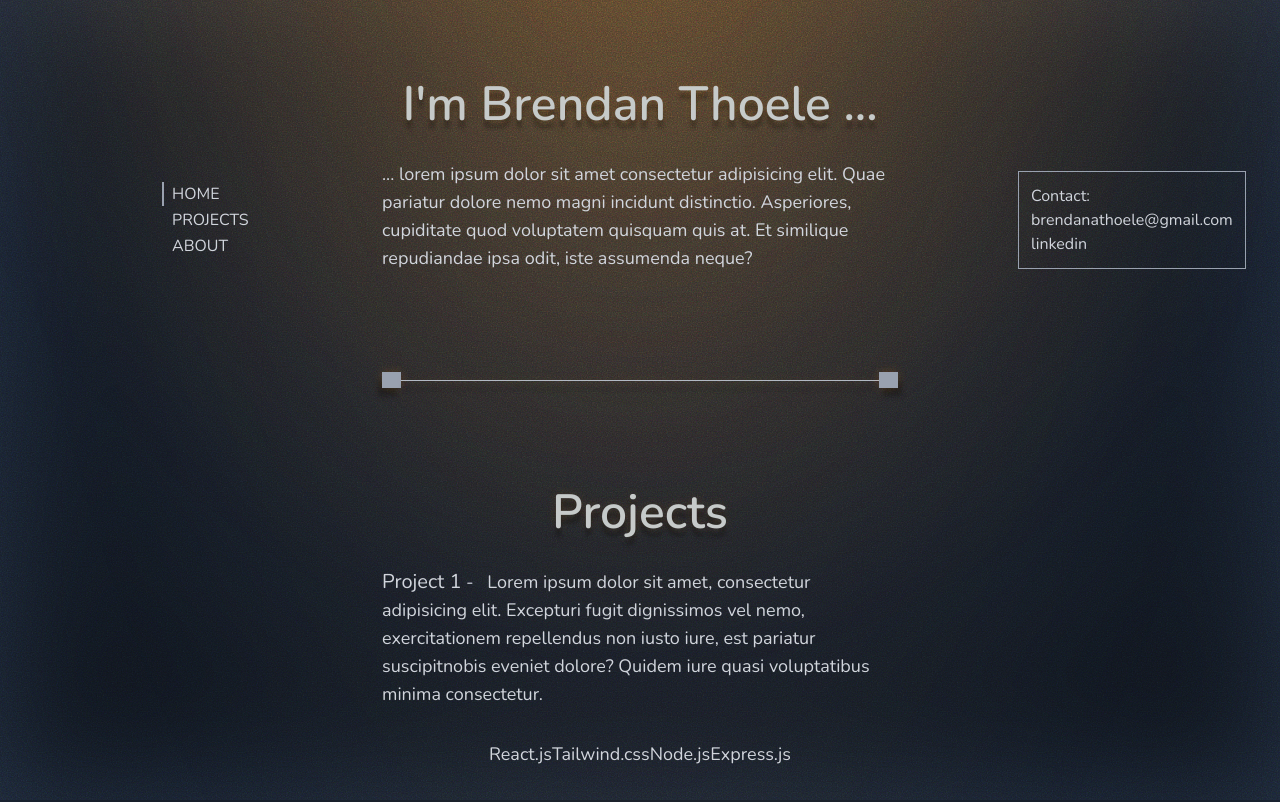
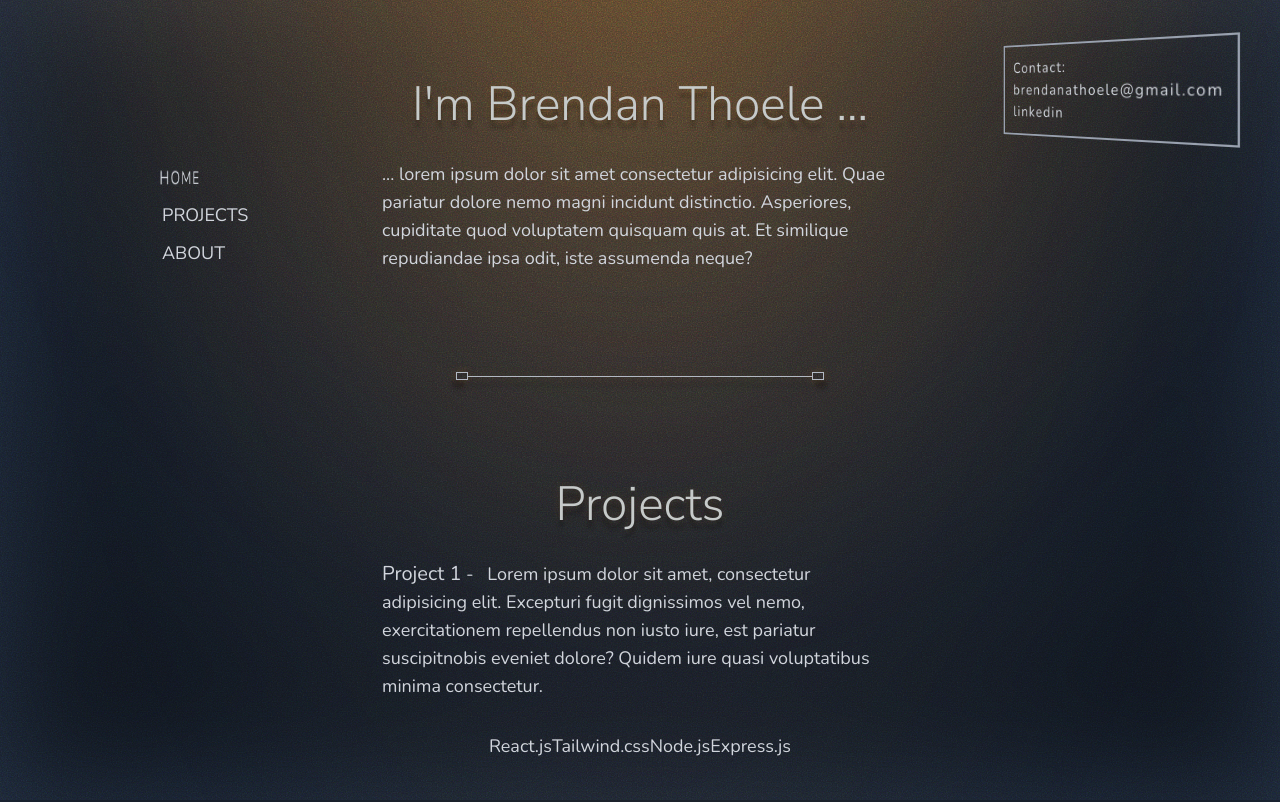
Before and after one commit to bathoele/portfolio-modern, a React app: page / in a window 1280 px wide. Shown: the top 802 px of the page. Built offline with nearby package versions, Linux system fonts and the light colour scheme; the HTML template or start-up script is replaced by a standard one.

Commit message:
Add rotate effects to nav menu and contact card

```diff
--- a/src/AboutPage.jsx
+++ b/src/AboutPage.jsx
@@ -3,7 +3,7 @@ import React from "react";
 export default function AboutPage() {
   return (
     <div className="flex flex-col gap-5 items-center">
-      <h1 className="text-5xl animate-color-pulse font-semibold">About</h1>
+      <h1 className="text-5xl animate-color-pulse font-light font-head">About</h1>
       <p>Lorem ipsum dolor sit amet consectetur adipisicing elit. Fuga ab accusantium perspiciatis autem ullam corrupti eius a earum commodi. Itaque cumque voluptates eligendi? Facere voluptatum quis molestias nostrum quas nihil.</p>
       <p>Lorem ipsum dolor sit amet consectetur adipisicing elit. Cumque eius ipsa iste impedit, soluta quasi vero delectus natus doloremque? Beatae aspernatur recusandae aperiam nam libero ipsa repudiandae, dolor expedita dignissimos?</p>
       <p>Lorem, ipsum dolor sit amet consectetur adipisicing elit. Deserunt et, autem error ullam, molestiae assumenda quidem optio ratione nihil magnam aliquam eveniet eum ea, alias exercitationem! Sunt, vitae deleniti! Ab.</p>
--- a/src/ContactCard.jsx
+++ b/src/ContactCard.jsx
@@ -2,8 +2,8 @@ import React from "react";
 
 export default function ContactCard() {
   return (
-    <div className="h-70 flex flex-col justify-center z-5">
-      <div className="fixed border-1 border-gray-400 p-3">
+    <div className="h-70 flex flex-col z-5">
+      <div className="fixed right-10 top-10 border-2 border-gray-400 p-3 tracking-widest [transform:perspective(500px)_rotateY(-30deg)]">
         <h3>Contact:</h3>
         <ul>
           <li>brendanathoele@gmail.com</li>
--- a/src/HomePage.jsx
+++ b/src/HomePage.jsx
@@ -4,7 +4,7 @@ function HomePage({ setPage }) {
 
   return (
     <div className="flex flex-col items-center gap-8">
-      <h1 className="text-5xl animate-color-pulse font-semibold">I'm Brendan Thoele ...</h1>
+      <h1 className="text-5xl animate-color-pulse font-light font-head">I'm Brendan Thoele ...</h1>
       <p>... lorem ipsum dolor sit amet consectetur adipisicing elit. Quae pariatur dolore nemo magni incidunt distinctio. Asperiores, cupiditate quod voluptatem quisquam quis at. Et similique repudiandae ipsa odit, iste assumenda neque?</p>
     </div>
   )
--- a/src/NavMenu.jsx
+++ b/src/NavMenu.jsx
@@ -4,11 +4,11 @@ function NavMenu({ changePage, currentPage }) {
 
   return (
 
-    <nav className="h-70 flex relative -left-25 flex-col justify-center z-5">
-      <ul className="leading-relaxed fixed">
-        <li><span className={`${currentPage === "home" ? "border-gray-400" : "border-transparent"} border-1 mr-2 transition-all duration-300 ease-in-out`}></span><button onClick={() => changePage("home")}>HOME</button></li>
-        <li><span className={`${currentPage === "projects" ? "border-gray-400" : "border-transparent"} border-1 mr-2 transition-all duration-300 ease-in-out`}></span><button className={currentPage === "projects" ? "" : ""} onClick={() => changePage("projects")}>PROJECTS</button></li>
-        <li><span className={`${currentPage === "about" ? "border-gray-400" : "border-transparent"} border-1 mr-2 transition-all duration-300 ease-in-out`}></span><button className={currentPage === "about" ? "" : ""} onClick={() => changePage("about")}>ABOUT</button></li>
+    <nav className="h-70 relative -left-25 justify-center z-5 text-lg font-head">
+      <ul className="leading-relaxed fixed flex flex-col h-70 justify-center">
+        <li className={`${currentPage === "home" ? "[transform:perspective(500px)_rotateY(50deg)] -left-4 tracking-widest" : "left-0"} relative  mb-2 transition-all duration-300 ease-in-out`}><button className="w-full text-start" onClick={() => changePage("home")}>HOME</button></li>
+        <li className={`${currentPage === "projects" ? "[transform:perspective(500px)_rotateY(50deg)] -left-4 tracking-widest" : "left-0"} relative mb-2 transition-all duration-300 ease-in-out`}><button  className="w-full text-start" onClick={() => changePage("projects")}>PROJECTS</button></li>
+        <li className={`${currentPage === "about" ? "[transform:perspective(500px)_rotateY(50deg)] -left-4 tracking-widest" : "left-0"} relative  mb-2 transition-all duration-300 ease-in-out`}><button className="w-full text-start" onClick={() => changePage("about")}>ABOUT</button></li>
       </ul>
     </nav>
 
--- a/src/ProjectsPage.jsx
+++ b/src/ProjectsPage.jsx
@@ -3,7 +3,7 @@ import React from "react";
 function ProjectsPage() {
   return (
     <div className="flex flex-col items-center gap-8">
-      <h1 className="text-5xl animate-color-pulse font-semibold">Projects</h1>
+      <h1 className="text-5xl animate-color-pulse font-light font-head">Projects</h1>
       <span>
         <p className=""><a href="" className="text-xl">Project 1</a> - &ensp;Lorem ipsum dolor sit amet, consectetur adipisicing elit. Excepturi fugit dignissimos vel nemo, exercitationem repellendus non iusto iure, est pariatur suscipitnobis eveniet dolore? Quidem iure quasi voluptatibus minima consectetur.</p>
       </span>
--- a/src/SectionBorder.jsx
+++ b/src/SectionBorder.jsx
@@ -2,10 +2,10 @@ import React from "react";
 
 export default function SectionBorder() {
   return (
-    <div className="flex flex-row items-center">
-      <div className="w-5 h-4 bg-gray-400 animate-border-left"></div>
-      <div className="border-t-1 animate-border-pulse w-full h-0"></div>
-      <div className="w-5 h-4 bg-gray-400 animate-border-right"></div>
+    <div className="flex flex-row items-center justify-center">
+      <div className="w-3 h-2 border-1 border-gray-400 animate-border-left"></div>
+      <div className="border-t-1 animate-border-pulse w-2/3 h-0"></div>
+      <div className="w-3 h-2 border-1 border-gray-400 animate-border-right"></div>
     </div>
   )
 }
--- a/src/index.css
+++ b/src/index.css
@@ -1,8 +1,9 @@
-@import url('https://fonts.googleapis.com/css2?family=Nunito:ital,wght@0,200..1000;1,200..1000&display=swap');
+@import url('https://fonts.googleapis.com/css2?family=Nunito+Sans:ital,opsz,wght@0,6..12,200..1000;1,6..12,200..1000&family=Nunito:ital,wght@0,200..1000;1,200..1000&display=swap');
 @import "tailwindcss";
 
 @theme {
   --font-sans: "Nunito", system-ui;
+  --font-head: "Nunito Sans", system-ui;
 
   --animate-color-pulse: colorPulse 7s ease-in-out infinite;
   --animate-border-pulse: borderPulse 7s ease-in-out infinite;
@@ -23,22 +24,22 @@
   @keyframes borderLeft {
     0%, 100% { border-color: var(--color-gray-300);
                 box-shadow:  0 0 10px rgba(255, 145, 0, 0.35),
-                              -4px 8px 5px rgba(0, 0, 0, .5);
+                              -3px 8px 5px rgba(0, 0, 0, .5);
     }
     55%, 65%       { border-color: var(--color-gray-400);
                 box-shadow:  0 0 10px rgba(255, 145, 0, 0.05),
-                              -4px 8px 5px rgba(0, 0, 0, .15);
+                              -3px 8px 5px rgba(0, 0, 0, .15);
     }
   }
 
   @keyframes borderRight {
     0%, 100% { border-color: var(--color-gray-300);
                 box-shadow:  0 0 10px rgba(255, 145, 0, 0.35),
-                              4px 8px 5px rgba(0, 0, 0, .5);
+                              3px 8px 5px rgba(0, 0, 0, .5);
     }
     55%, 65%       { border-color: var(--color-gray-400);
                 box-shadow:  0 0 10px rgba(255, 145, 0, 0.05),
-                              4px 8px 5px rgba(0, 0, 0, .15);
+                              3px 8px 5px rgba(0, 0, 0, .15);
     }
   }
 
```
